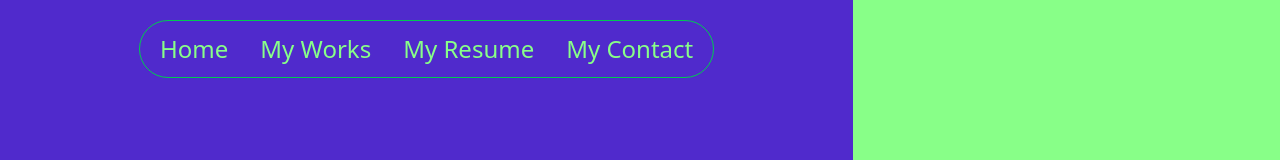
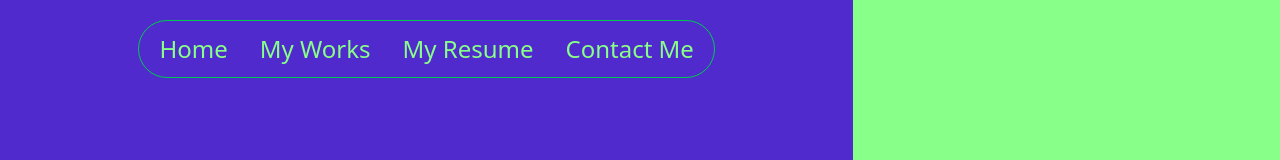
Before and after one commit to Xlence1624/MikeBen, a React (Vite) app: page / in a window 1280 px wide. Shown: the top 160 px of the page. Built offline with nearby package versions, Linux system fonts and the light colour scheme; a web font is replaced by a local one.

Commit message:
Contact changed to contact me
Signed-off-by: Xlence1624 <xlence1624@gmail.com>

```diff
--- a/src/components/Footer.jsx
+++ b/src/components/Footer.jsx
@@ -15,7 +15,7 @@ const Footer = () => {
         My Work
       </NavLink>
     </p>
-    <p>My Contact</p>
+    <p>Contact Me</p>
     <p>My Resume</p>
 
 
--- a/src/components/Nav.jsx
+++ b/src/components/Nav.jsx
@@ -24,7 +24,7 @@ const Nav = () => {
               <NavLink>My Resume</NavLink>
             </li>
             <li>
-              <NavLink>My Contact</NavLink>
+              <NavLink>Contact Me</NavLink>
             </li>
           </ul>
         </div>
```
